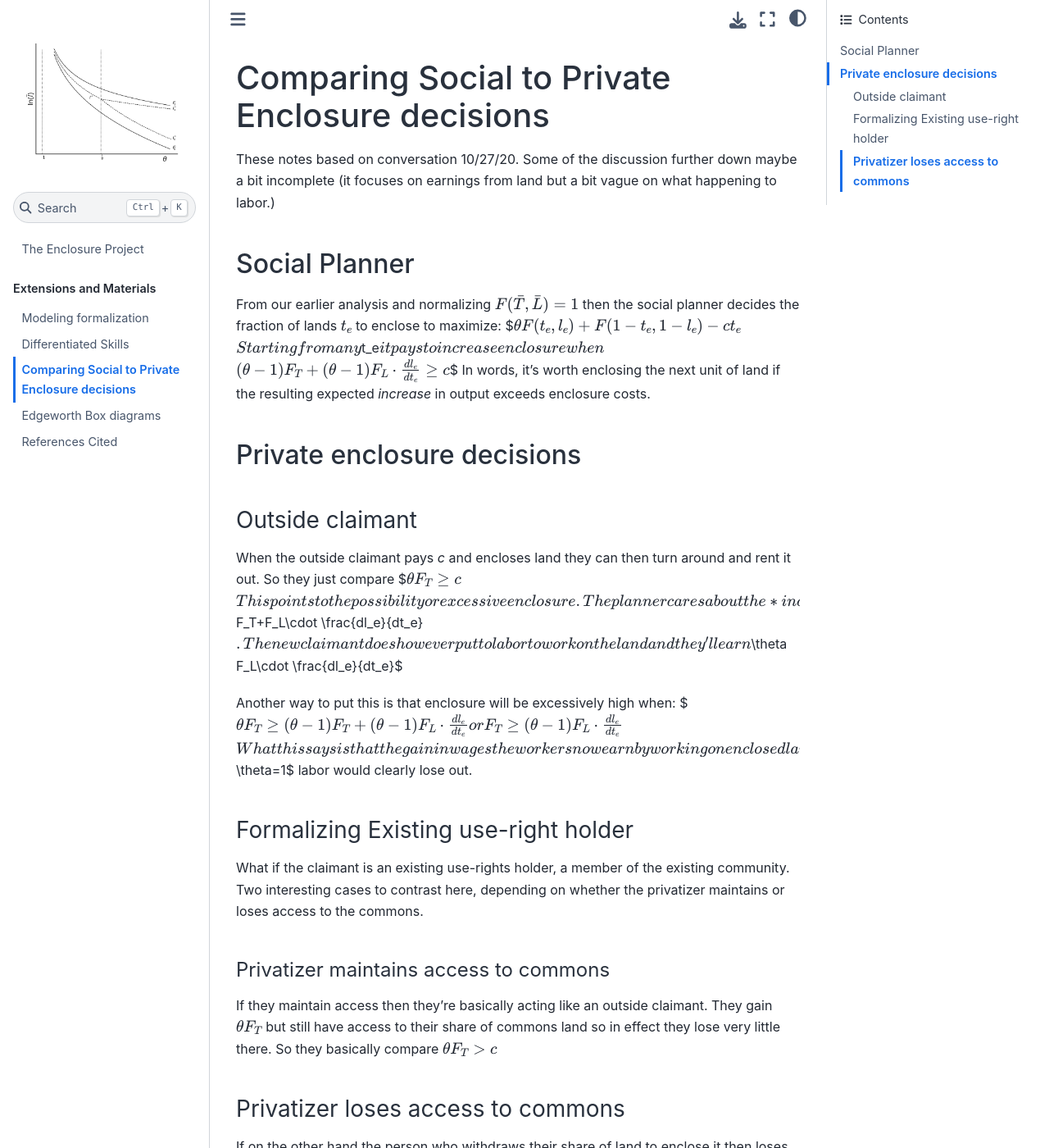
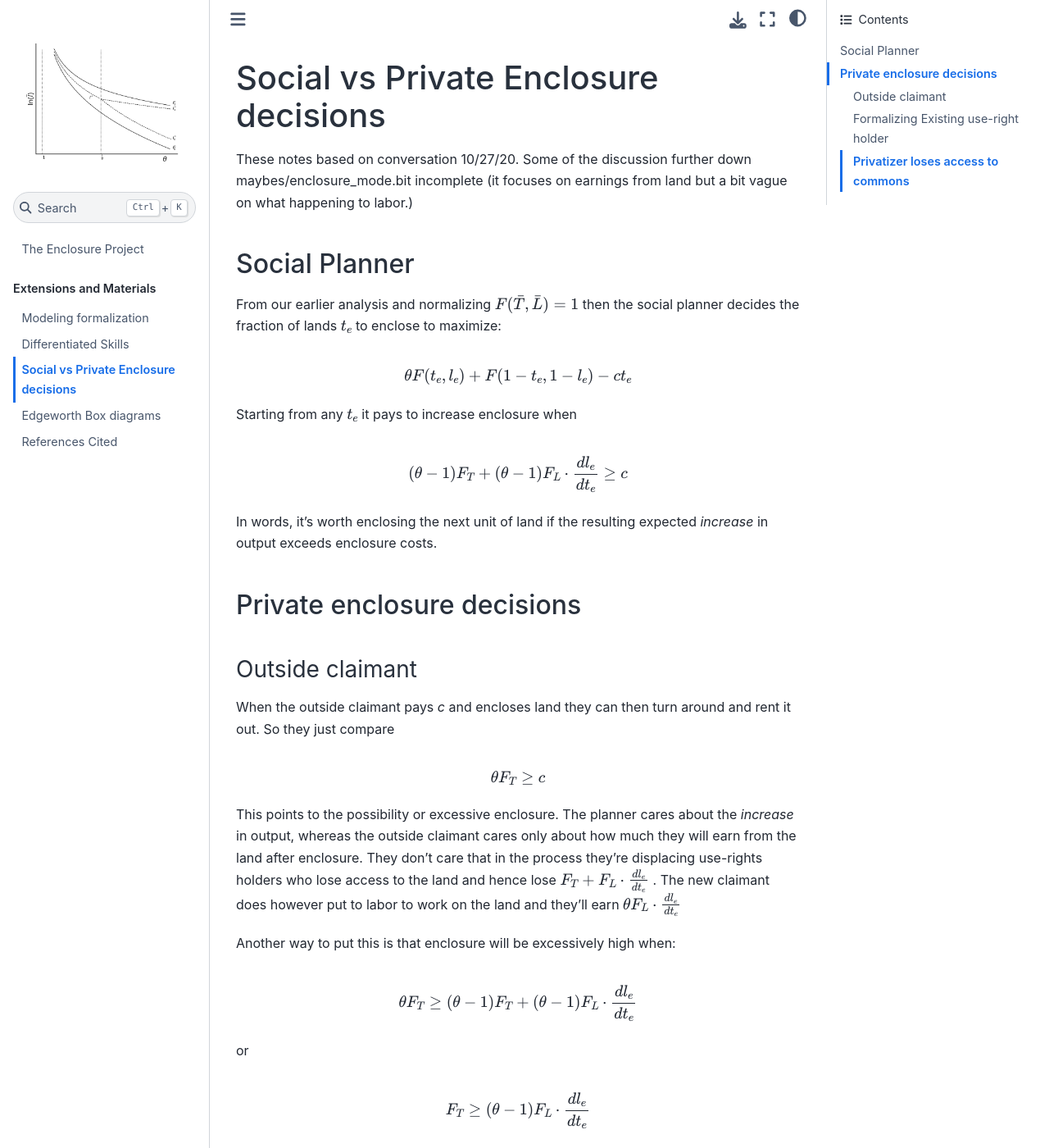
Before and after one commit to mbaker21231/enclosure_book, a Jupyter Book: the page built from social_vs_private.md, in a window 1280 px wide and 1400 px high. Shown: the whole window at 82% size. Built offline with Jupyter Book 1.0.4 settings and Sphinx 7.4.7 and the Sphinx Book theme 1.1.4, drawn with Linux system fonts in a browser that asks for light colours; pages that are not in the unit, such as notebooks, are missing from menus; cross-references to code outside the pages are shown as plain code; some of the changed text lies outside the part shown.

Commit message:
fixed formatting problems (need to put blank lines before $$

```diff
--- a/social_vs_private.md
+++ b/social_vs_private.md
@@ -1,17 +1,25 @@
-## Comparing Social to Private Enclosure decisions
+## Social vs Private Enclosure decisions
 
-These notes based on conversation 10/27/20.  Some of the discussion further down maybe a bit incomplete (it focuses on earnings from land but a bit vague on what happening to labor.)
+These notes based on conversation 10/27/20.  Some of the discussion further down maybes/enclosure_mode.bit incomplete (it focuses on earnings from land but a bit vague on what happening to labor.)
 
 ### Social Planner
 
 From our earlier analysis and normalizing  $F(\bar T,\bar L)= 1$ then the social planner decides the fraction of lands $t_e$ to enclose to maximize:
+
+
 $$
 \theta F(t_e,l_e)+F(1-t_e,1-l_e)-ct_e
 $$
+
+
 Starting from any $t_e$ it pays to increase enclosure when
+
+
 $$
 (\theta - 1) F_T + (\theta - 1) F_L\cdot \frac{dl_e}{dt_e} \ge c
 $$
+
+
 In words, it's worth enclosing the next unit of land if the resulting expected *increase* in output exceeds enclosure costs.
 
 ### Private enclosure decisions
@@ -19,19 +27,31 @@ In words, it's worth enclosing the next unit of land if the resulting expected *
 #### Outside claimant
 
 When the outside claimant pays *c* and encloses land they can then turn around and rent it out.  So they just compare
+
+
 $$
 \theta F_T\ge c
 $$
+
+
 This points to the possibility or excessive enclosure.  The planner cares about the *increase* in output, whereas the outside claimant cares only about how much they will earn from the land after enclosure.  They don't care that in the process they're displacing use-rights holders who lose access to the land and hence lose $F_T+F_L\cdot \frac{dl_e}{dt_e}$  . The new claimant does however put to labor to work on the land and they'll earn $\theta F_L\cdot \frac{dl_e}{dt_e}$
 
 Another way to put this is that enclosure will be excessively high when:
+
+
 $$
 \theta F_T \ge (\theta - 1) F_T + (\theta - 1) F_L\cdot \frac{dl_e}{dt_e}
 $$
+
+
 or
+
+
 $$
 F_T \ge  (\theta - 1) F_L\cdot \frac{dl_e}{dt_e}
 $$
+
+
 What this says is that the gain in wages the workers now earn by working on enclosed lands fall short of the land use-rights they lose due to enclosure.  The Samuelson's 1974 paper {cite}`samuelson1974`  pointed out that when $\theta=1$ labor would clearly lose out.
 
 #### Formalizing Existing use-right holder
@@ -45,6 +65,8 @@ If they maintain access then they're basically acting like an outside claimant.
 ####  Privatizer loses access to commons
 
 If on the other hand the person who withdraws their share of land to enclose it then loses access to remaining common lands then they gain $\theta F_T$ but they lose $F_T$.  So they compare
+
+
 $$
 (\theta-1)F_T>c
 $$
```
